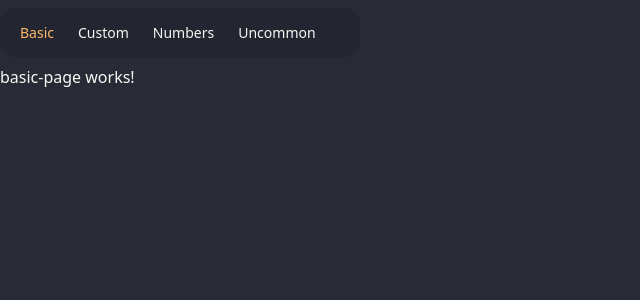
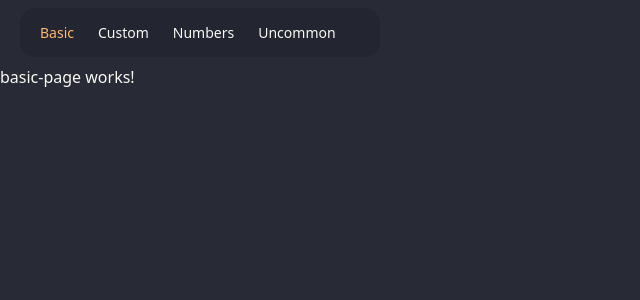
Before and after one commit to moive/pipe-app-signal-h, an Angular app: page /basic in a window 1280 px wide. Shown: the top 300 px of the page, without its empty margins (0-640 px from the left). Built offline with nearby package versions, Linux system fonts and the light colour scheme.

Commit message:
chore(navbar) add class mx-5 in html

```diff
--- a/src/app/components/navbar/navbar.html
+++ b/src/app/components/navbar/navbar.html
@@ -1,4 +1,4 @@
-<ul class="menu menu-horizontal bg-base-200 rounded-box my-2">
+<ul class="menu menu-horizontal bg-base-200 rounded-box my-2 mx-5">
   @for (route of routes; track route.path) {
     <li>
       <a [routerLink]="route.path" routerLinkActive="text-accent">{{ route.title }}</a>
```
